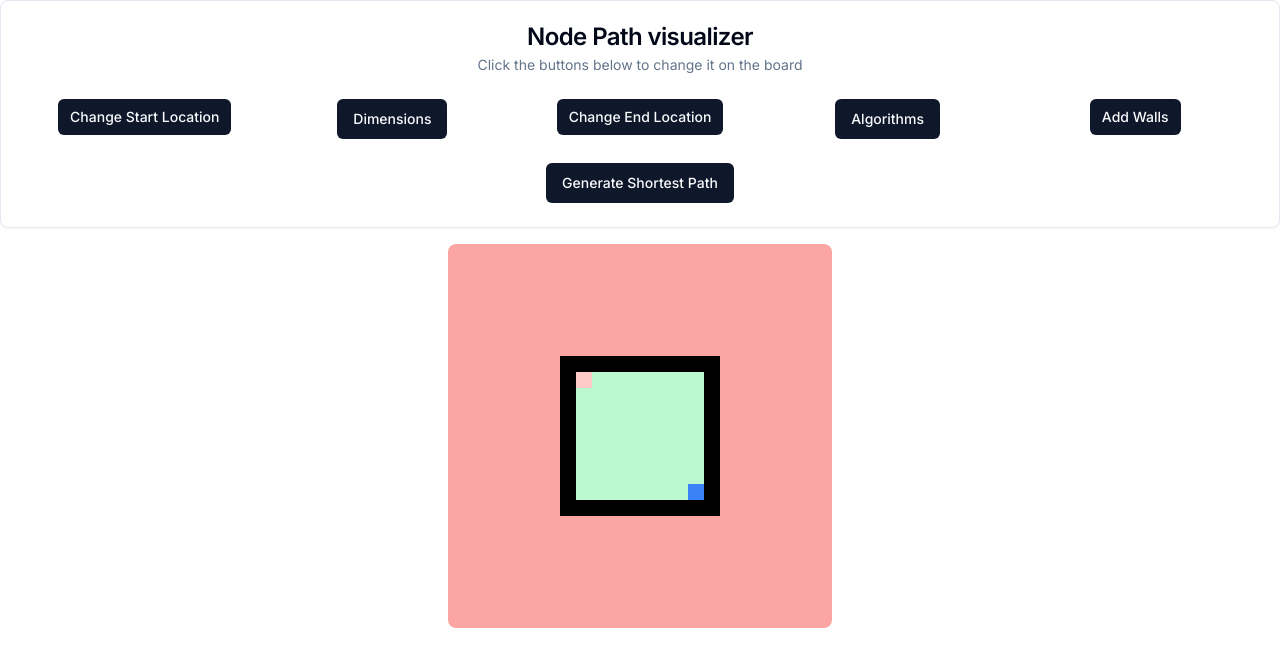
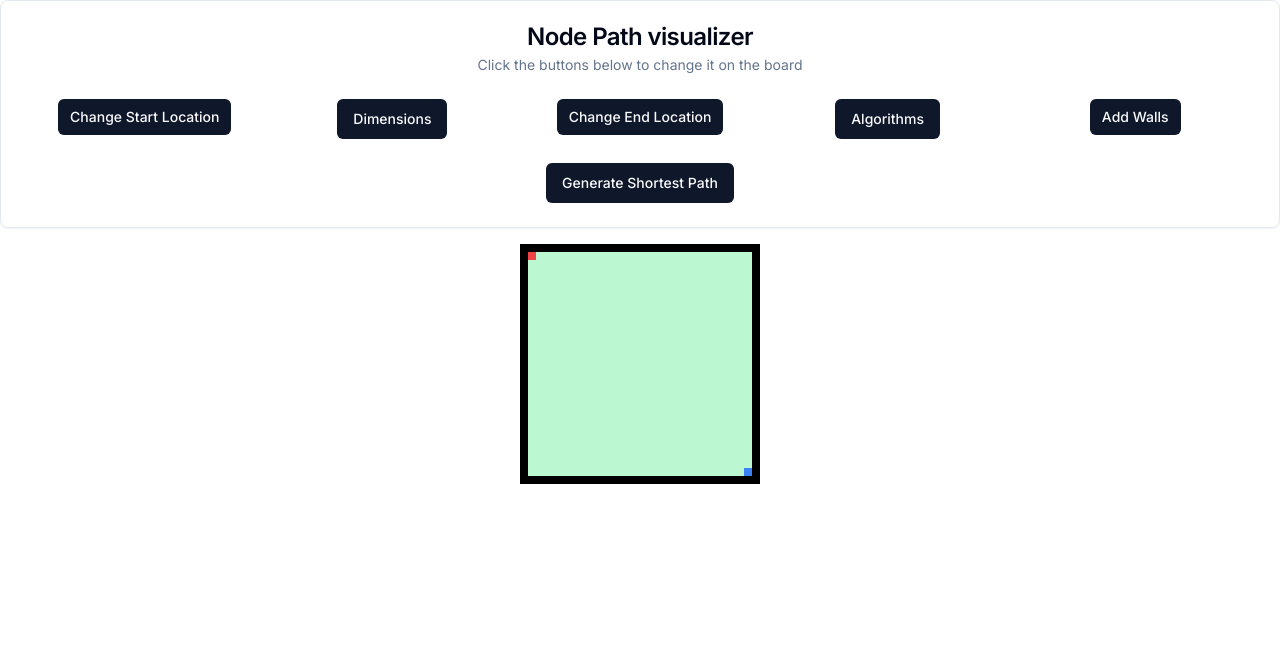
Before and after one commit to Davi-web/pathfinding-visualizer, a Next.js app: page / in a window 1280 px wide. Shown: the top 666 px of the page. Built offline with nearby package versions, Linux system fonts and the light colour scheme.

Commit message:
changed styling

```diff
--- a/app/page.tsx
+++ b/app/page.tsx
@@ -73,7 +73,7 @@ type state = {
 };
 
 export default function Home() {
-  const [size, setSize] = useState([10, 10]);
+  const [size, setSize] = useState([30, 30]);
   const [start, setStart] = useState([1, 1]);
   const [end, setEnd] = useState([size[0] - 2, size[1] - 2]);
   const [algorithm, setAlgorithm] = useState('dfs');
@@ -416,14 +416,14 @@ export default function Home() {
         </Card>
       </div>
       <div className="flex mt-4 justify-center" id="board">
-        <div className=" rounded-lg flex flex-col justify-center w-96 h-96 bg-red-300">
+        <div className={cn(' rounded-lg flex flex-col justify-center')}>
           {board.map((row, i) => {
             return (
               <div className="flex justify-center" key={i}>
                 {row.map((col, j) => {
                   let bgColor = 'bg-green-200';
                   if (col === BOARDSTATE.START) {
-                    bgColor = 'bg-red-200';
+                    bgColor = 'bg-red-500';
                   }
                   if (col === BOARDSTATE.END) {
                     bgColor = 'bg-blue-500';
@@ -435,7 +435,7 @@ export default function Home() {
                     <div
                       key={'node-' + i + '-' + j}
                       id={'node-' + i + '-' + j}
-                      className={cn('h-4 w-4', bgColor)}
+                      className={cn('h-2 w-2', bgColor)}
                       onClick={() => handleClick(i, j)}
                       onMouseDown={handleMouseDown}
                       onMouseUp={handleMouseUp}
```
